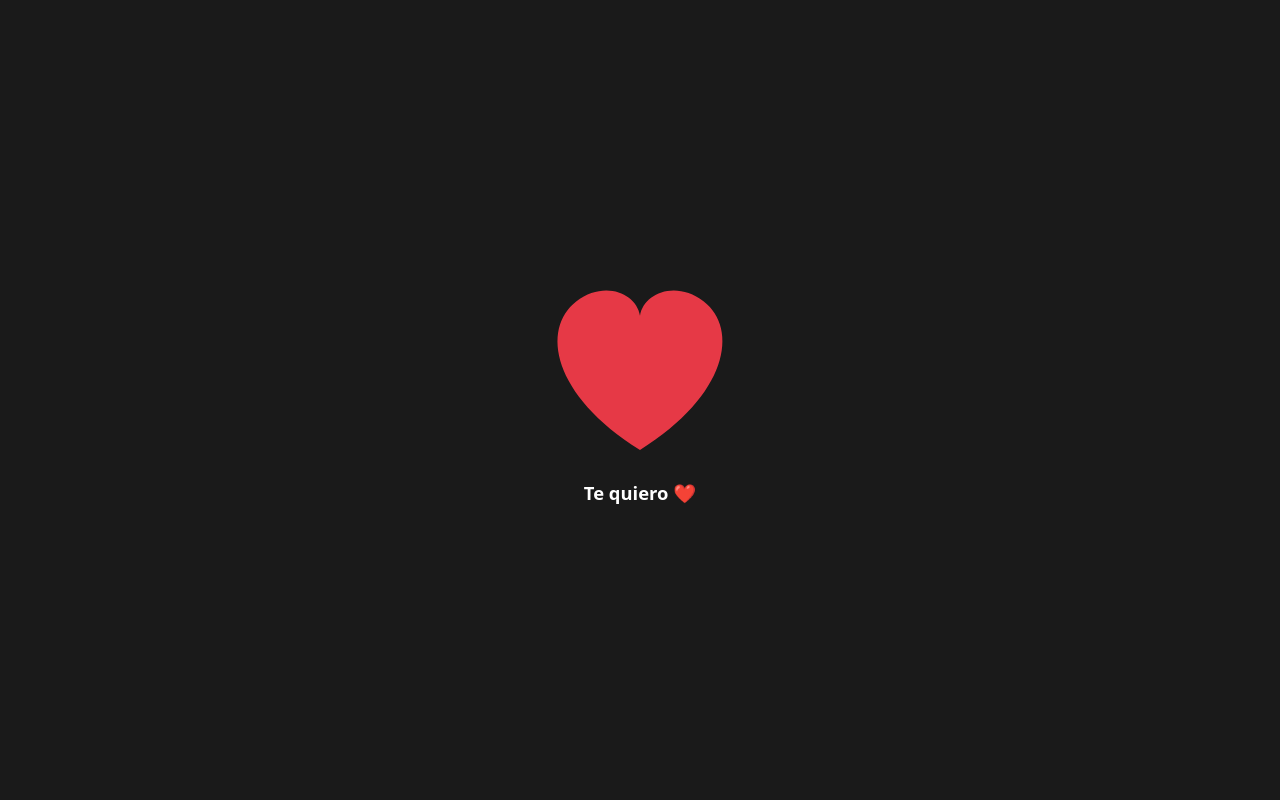
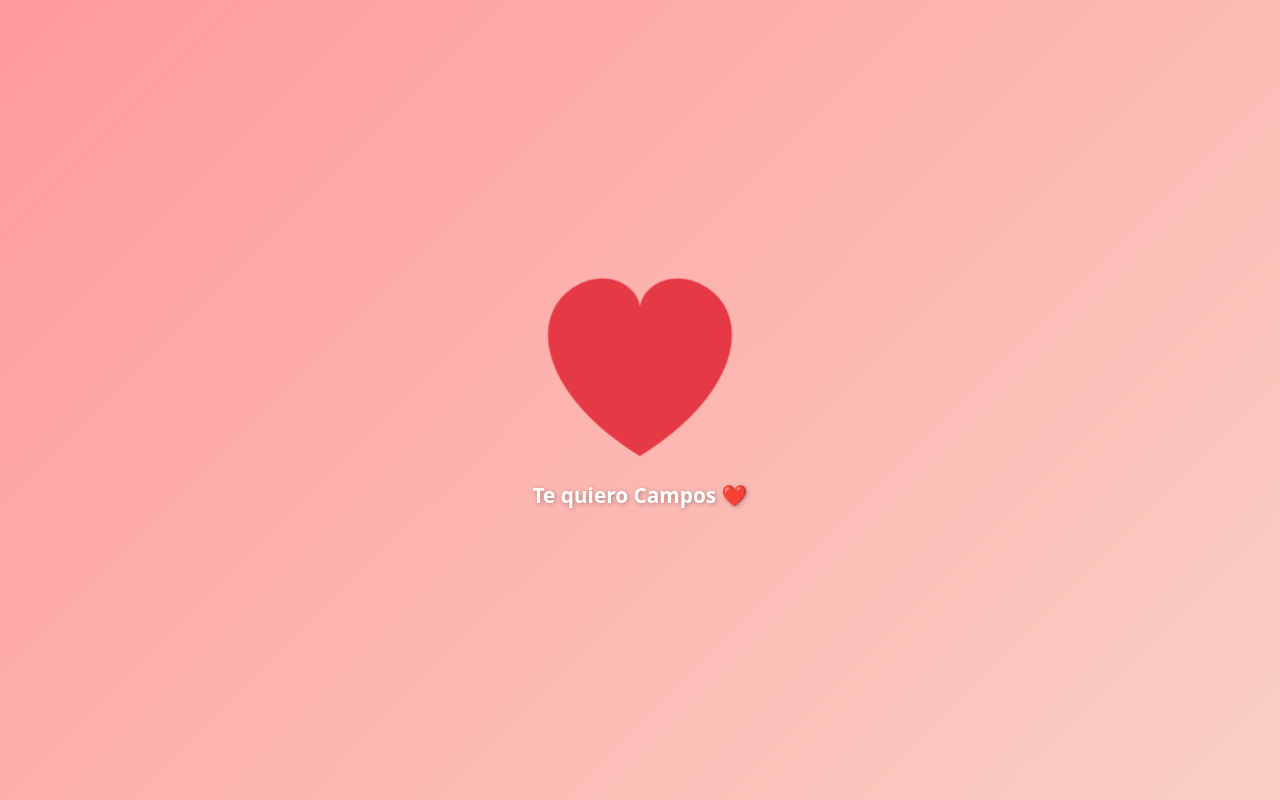
Before and after one commit to David101069/Campossssssss, a plain HTML site: page index.html in a window 1280 px wide. Drawn offline with Linux system fonts and the light colour scheme.

Commit message:
index.html

```diff
--- a/index.html
+++ b/index.html
@@ -3,20 +3,22 @@
 <head>
 <meta charset="UTF-8">
 <meta name="viewport" content="width=device-width, initial-scale=1.0">
-<title>Corazón WhatsApp</title>
+<title>Te quiero Campos ❤️</title>
 <style>
   body {
     min-height: 100vh;
     margin: 0;
-    background: #1a1a1a;
+    background: linear-gradient(135deg, #ff9a9e 0%, #fad0c4 100%);
     display: flex;
     flex-direction: column;
     justify-content: center;
     align-items: center;
-    font-family: system-ui, sans-serif;
+    font-family: 'Poppins', system-ui, sans-serif;
     color: #fff;
     text-align: center;
+    overflow: hidden;
   }
+
   .stage {
     width: 90vw;
     max-width: 320px;
@@ -25,6 +27,7 @@
     user-select: none;
     padding: 2vh 0;
   }
+
   .heart {
     width: 80%;
     max-width: 220px;
@@ -34,26 +37,49 @@
     margin: 0 auto;
     display: block;
   }
+
   .heart.show {
     opacity: 1;
-    transform: scale(1);
+    transform: scale(1.2);
+    animation: beat 0.6s infinite alternate;
   }
+
+  @keyframes beat {
+    0% { transform: scale(1); }
+    100% { transform: scale(1.2); }
+  }
+
   #msg {
-    font-size: 1.15rem;
-    font-weight: bold;
-    margin-top: 1.2rem;
+    font-size: 1.3rem;
+    font-weight: 700;
+    margin-top: 1.5rem;
     opacity: 0;
     transition: opacity 0.5s;
     word-break: break-word;
+    text-shadow: 1px 1px 4px rgba(0,0,0,0.3);
   }
+
   #msg.show {
     opacity: 1;
   }
-  /* Mejoras visuales para móviles */
+
+  /* corazones flotantes */
+  .floating-heart {
+    position: absolute;
+    font-size: 1.2rem;
+    animation: floatUp 2s forwards;
+    pointer-events: none;
+  }
+
+  @keyframes floatUp {
+    0% { transform: translateY(0) scale(1); opacity: 1; }
+    100% { transform: translateY(-150px) scale(1.3); opacity: 0; }
+  }
+
   @media (max-width: 400px) {
     .stage { max-width: 98vw; }
     .heart { max-width: 180px; }
-    #msg { font-size: 1rem; }
+    #msg { font-size: 1.1rem; }
   }
 </style>
 </head>
@@ -62,13 +88,14 @@
   <svg class="heart" id="heart" viewBox="0 0 200 180">
     <path fill="#e63946" d="M100 170 C 20 120, 10 60, 42 35 C 68 15, 97 28, 100 48 C 103 28, 132 15, 158 35 C 190 60, 180 120, 100 170 Z"/>
   </svg>
-  <div id="msg">Te quiero ❤️</div>
+  <div id="msg">Te quiero Campos ❤️</div>
 </div>
+
 <script>
 const mensajes = [
-  "Te quiero ❤️",
-  "¿Cómo estás?",
-  "Espero que bien, ojalá que igual de guapa como siempre."
+  "Te quiero Campos ❤️",
+  "Eres la mejor ❤️",
+  "Siempre pienso en ti 😘"
 ];
 let clickCount = 0;
 
@@ -77,13 +104,30 @@ function animar() {
   const msg = document.getElementById('msg');
   heart.classList.remove('show');
   msg.classList.remove('show');
+
   setTimeout(() => {
     heart.classList.add('show');
     setTimeout(() => {
       msg.textContent = mensajes[clickCount];
       msg.classList.add('show');
+      crearCorazon();
     }, 350);
   }, 80);
+}
+
+// Crear corazones flotantes al tocar
+function crearCorazon() {
+  const stage = document.getElementById('stage');
+  const heartEl = document.createElement('div');
+  heartEl.classList.add('floating-heart');
+  heartEl.textContent = "❤️";
+  heartEl.style.left = `${Math.random() * 60 + 20}%`;
+  heartEl.style.fontSize = `${Math.random() * 12 + 14}px`;
+  stage.appendChild(heartEl);
+
+  setTimeout(() => {
+    heartEl.remove();
+  }, 2000);
 }
 
 document.addEventListener('DOMContentLoaded', animar);
```
